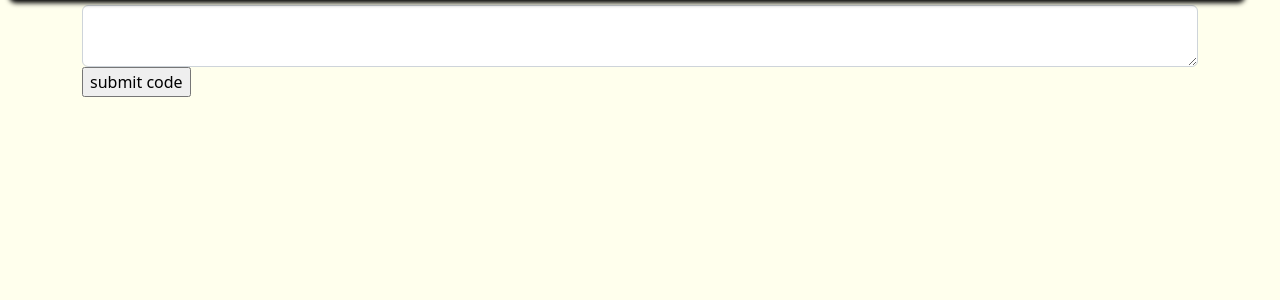
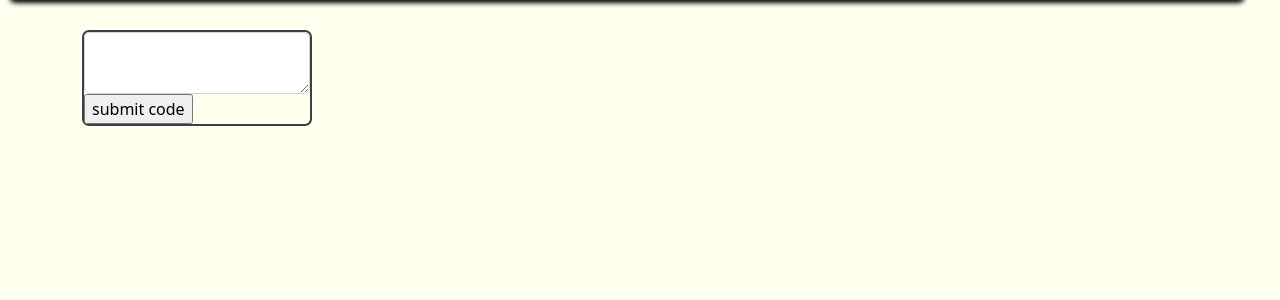
Before and after one commit to godempty/LmaoJudge, a Flask app: page /submit/1 in a window 1280 px wide. Shown: the part 63-363 px from the top of the page. Run offline with Flask 2, Linux system fonts and the light colour scheme.

Commit message:
some detail change

```diff
--- a/website/auth.py
+++ b/website/auth.py
@@ -61,5 +61,6 @@ def signup():
             }
             allaccount.insert_one(newaccount)
             flash('註冊成功!',category='success')
+            redirect('/')
 
     return render_template("sign_up.html", logged = session['logged'])
--- a/website/templates/submit.html
+++ b/website/templates/submit.html
@@ -1,9 +1,9 @@
 {% extends "base.html" %}
 {% block content %}
-
-<form class="form-group"action="/submit" method="post">
-	<textarea class="form-control" type="text" name="code"></textarea>
-	<input type="submit" value="submit code">
-</form>
-
+<div class="box">
+	<form class="form-group"action="/submit" method="post">
+		<textarea class="form-control" type="text" name="code"></textarea>
+		<input type="submit" value="submit code">
+	</form>
+</div>
 {% endblock %}
```
